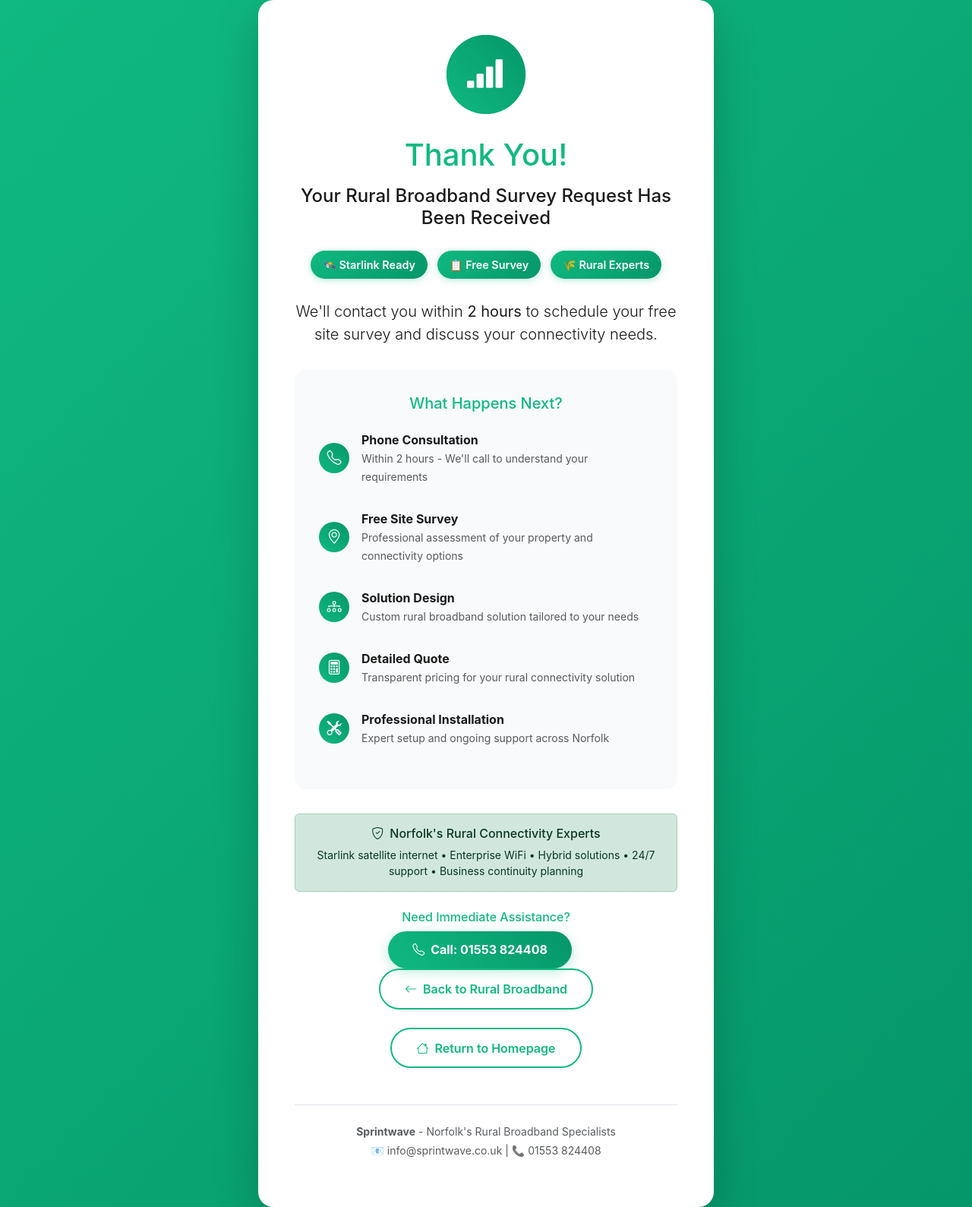
After one commit to Sprintwave/sprintwaveweb, a Flask app: page /thank-you-rural-broadband in a window 1280 px wide. The commit adds this page. Shown: the whole page at 76% size. Run offline with Flask 3, Linux system fonts and the light colour scheme.

Commit message:
rural broadband form page

```diff
--- a/app.py
+++ b/app.py
@@ -54,6 +54,10 @@ def rural_broadband():
 @app.route('/thank-you-event-wifi')
 def thank_you_event_wifi():
     return render_template('thank-you-event-wifi.html')
+
+@app.route('/thank-you-rural-broadband')
+def thank_you_rural_broadband():
+    return render_template('thank-you-rural-broadband.html')
 
 @app.route('/sitemap.xml')
 def sitemap():
--- /dev/null
+++ b/templates/thank-you-rural-broadband.html
@@ -0,0 +1,255 @@
+<!DOCTYPE html>
+<html lang="en">
+<head>
+<meta charset="utf-8"/>
+<meta content="width=device-width, initial-scale=1.0" name="viewport"/>
+
+<title>Thank You - Rural Broadband Survey | Sprintwave</title>
+<meta name="description" content="Thank you for your rural broadband inquiry. We'll contact you within 2 hours to schedule your free survey.">
+<meta name="robots" content="noindex, nofollow">
+
+<!-- Favicon -->
+<link rel="icon" type="image/png" href="{{ url_for('static', filename='favicon.png') }}">
+
+<!-- Google Analytics -->
+<script async src="https://www.googletagmanager.com/gtag/js?id=G-B6EW4HRX7Q"></script>
+<script>
+  window.dataLayer = window.dataLayer || [];
+  function gtag(){dataLayer.push(arguments);}
+  gtag('js', new Date());
+  gtag('config', 'G-B6EW4HRX7Q');
+
+  // Track thank you page view as conversion
+  gtag('event', 'conversion', {
+    'send_to': 'AW-XXXXXXXXX/RURAL_THANK_YOU_LABEL', // Replace with your rural broadband thank you page conversion ID
+    'value': 2.5,
+    'currency': 'GBP',
+    'event_category': 'Lead Generation',
+    'event_label': 'Rural Broadband Thank You Page'
+  });
+</script>
+
+<link href="https://cdn.jsdelivr.net/npm/bootstrap@5.3.2/dist/css/bootstrap.min.css" rel="stylesheet"/>
+<link rel="stylesheet" href="https://cdn.jsdelivr.net/npm/bootstrap-icons@1.10.5/font/bootstrap-icons.css">
+
+<style>
+    body {
+      background: linear-gradient(135deg, #10b981, #059669);
+      color: #fff;
+      font-family: 'Inter', 'Helvetica Neue', sans-serif;
+      min-height: 100vh;
+      display: flex;
+      align-items: center;
+    }
+    .thank-you-card {
+      background: #fff;
+      color: #1a1a1a;
+      border-radius: 20px;
+      padding: 3rem;
+      box-shadow: 0 20px 60px rgba(0,0,0,0.2);
+      text-align: center;
+      max-width: 600px;
+      margin: 0 auto;
+    }
+    .success-icon {
+      background: linear-gradient(45deg, #10b981, #059669);
+      color: white;
+      width: 100px;
+      height: 100px;
+      border-radius: 50%;
+      display: flex;
+      align-items: center;
+      justify-content: center;
+      margin: 0 auto 2rem;
+      font-size: 3rem;
+      animation: pulse 2s infinite;
+    }
+    @keyframes pulse {
+      0% { transform: scale(1); }
+      50% { transform: scale(1.05); }
+      100% { transform: scale(1); }
+    }
+    .btn-rural {
+      background: linear-gradient(45deg, #10b981, #059669);
+      color: #fff;
+      border-radius: 999px;
+      padding: 0.8rem 2rem;
+      font-weight: 700;
+      border: none;
+      box-shadow: 0 4px 15px rgba(16, 185, 129, 0.3);
+      transition: all 0.3s ease;
+      text-decoration: none;
+      display: inline-block;
+    }
+    .btn-rural:hover {
+      transform: translateY(-2px);
+      box-shadow: 0 6px 20px rgba(16, 185, 129, 0.4);
+      color: #fff;
+      text-decoration: none;
+    }
+    .btn-outline-rural {
+      border: 2px solid #10b981;
+      color: #10b981;
+      border-radius: 999px;
+      padding: 0.8rem 2rem;
+      font-weight: 600;
+      background: transparent;
+      transition: all 0.3s ease;
+      text-decoration: none;
+      display: inline-block;
+    }
+    .btn-outline-rural:hover {
+      background: #10b981;
+      color: #fff;
+      text-decoration: none;
+    }
+    .next-steps {
+      background: #f8fafc;
+      border-radius: 15px;
+      padding: 2rem;
+      margin: 2rem 0;
+    }
+    .step-item {
+      display: flex;
+      align-items: center;
+      margin-bottom: 1rem;
+      padding: 0.5rem 0;
+    }
+    .step-icon {
+      background: linear-gradient(45deg, #10b981, #059669);
+      color: white;
+      width: 40px;
+      height: 40px;
+      border-radius: 50%;
+      display: flex;
+      align-items: center;
+      justify-content: center;
+      margin-right: 1rem;
+      font-size: 1.2rem;
+      flex-shrink: 0;
+    }
+    .rural-badge {
+      background: linear-gradient(135deg, #10b981, #059669);
+      color: #fff;
+      padding: 0.5rem 1rem;
+      border-radius: 50px;
+      font-weight: 600;
+      font-size: 0.9rem;
+      margin: 0.25rem;
+      display: inline-block;
+      box-shadow: 0 2px 10px rgba(16,185,129,0.3);
+    }
+</style>
+</head>
+<body>
+
+<div class="container">
+  <div class="thank-you-card">
+    <div class="success-icon">
+      <i class="bi bi-reception-4"></i>
+    </div>
+
+    <h1 class="mb-3" style="color: #10b981;">Thank You!</h1>
+    <h4 class="mb-4">Your Rural Broadband Survey Request Has Been Received</h4>
+
+    <div class="mb-4">
+      <span class="rural-badge">🛰️ Starlink Ready</span>
+      <span class="rural-badge">📋 Free Survey</span>
+      <span class="rural-badge">🌾 Rural Experts</span>
+    </div>
+
+    <p class="lead mb-4">
+      We'll contact you within <strong>2 hours</strong> to schedule your free site survey and discuss your connectivity needs.
+    </p>
+
+    <div class="next-steps">
+      <h5 class="mb-3" style="color: #10b981;">What Happens Next?</h5>
+
+      <div class="step-item">
+        <div class="step-icon">
+          <i class="bi bi-telephone"></i>
+        </div>
+        <div class="text-start">
+          <strong>Phone Consultation</strong><br>
+          <small class="text-muted">Within 2 hours - We'll call to understand your requirements</small>
+        </div>
+      </div>
+
+      <div class="step-item">
+        <div class="step-icon">
+          <i class="bi bi-geo-alt"></i>
+        </div>
+        <div class="text-start">
+          <strong>Free Site Survey</strong><br>
+          <small class="text-muted">Professional assessment of your property and connectivity options</small>
+        </div>
+      </div>
+
+      <div class="step-item">
+        <div class="step-icon">
+          <i class="bi bi-diagram-3"></i>
+        </div>
+        <div class="text-start">
+          <strong>Solution Design</strong><br>
+          <small class="text-muted">Custom rural broadband solution tailored to your needs</small>
+        </div>
+      </div>
+
+      <div class="step-item">
+        <div class="step-icon">
+          <i class="bi bi-calculator"></i>
+        </div>
+        <div class="text-start">
+          <strong>Detailed Quote</strong><br>
+          <small class="text-muted">Transparent pricing for your rural connectivity solution</small>
+        </div>
+      </div>
+
+      <div class="step-item">
+        <div class="step-icon">
+          <i class="bi bi-tools"></i>
+        </div>
+        <div class="text-start">
+          <strong>Professional Installation</strong><br>
+          <small class="text-muted">Expert setup and ongoing support across Norfolk</small>
+        </div>
+      </div>
+    </div>
+
+    <div class="alert alert-success">
+      <h6><i class="bi bi-shield-check me-2"></i>Norfolk's Rural Connectivity Experts</h6>
+      <p class="mb-0 small">
+        Starlink satellite internet • Enterprise WiFi • Hybrid solutions • 24/7 support • Business continuity planning
+      </p>
+    </div>
+
+    <div class="mt-4">
+      <h6 style="color: #10b981;">Need Immediate Assistance?</h6>
+      <a href="tel:+441553824408" class="btn btn-rural me-3">
+        <i class="bi bi-telephone me-2"></i>Call: 01553 824408
+      </a>
+      <a href="{{ url_for('rural_broadband') }}" class="btn btn-outline-rural">
+        <i class="bi bi-arrow-left me-2"></i>Back to Rural Broadband
+      </a>
+    </div>
+
+    <div class="mt-4">
+      <a href="{{ url_for('home') }}" class="btn btn-outline-rural">
+        <i class="bi bi-house me-2"></i>Return to Homepage
+      </a>
+    </div>
+
+    <div class="mt-5 pt-4 border-top">
+      <p class="text-muted small mb-1">
+        <strong>Sprintwave</strong> - Norfolk's Rural Broadband Specialists
+      </p>
+      <p class="text-muted small">
+        📧 info@sprintwave.co.uk | 📞 01553 824408
+      </p>
+    </div>
+  </div>
+</div>
+
+<script src="https://cdn.jsdelivr.net/npm/bootstrap@5.3.2/dist/js/bootstrap.bundle.min.js"></script>
+</body>
+</html>
```
Also changed, not shown: templates/rural-broadband.html (+7 -26 lines).
